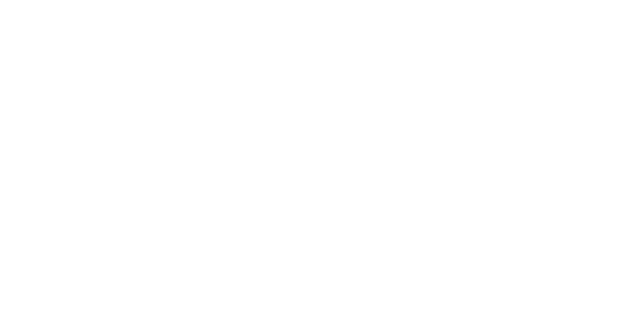
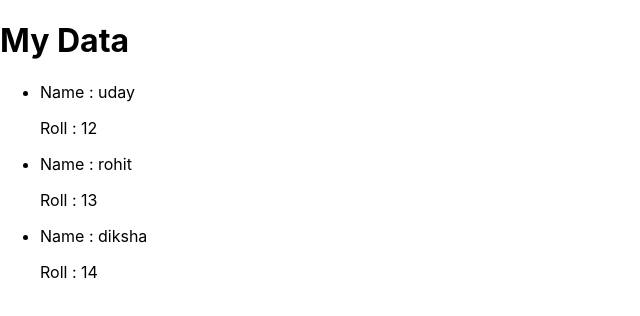
Before and after one commit to UDAYVEERUS/Todo_App, a React (Create React App) app: page /mydata in a window 1280 px wide. Before the commit this address had no page. Shown: the top 316 px of the page, without its empty margins (0-640 px from the left). Built offline with nearby package versions, Linux system fonts and the light colour scheme.

Commit message:
add array of object

```diff
--- a/src/App.js
+++ b/src/App.js
@@ -8,6 +8,7 @@
 import Timer from './components/Timer';
 import Todo from './components/Todo';
 import Fetchapi from './components/Fetchapi';
+import ArrayObject from './components/ArrayObject';
 function App() {
   return (
     <>
@@ -21,6 +22,8 @@
         <Route path='/showingtext' element={<ShowingText />} />
         <Route path='/timer' element={<Timer />} />
         <Route path='/data' element={<Fetchapi />} />
+        <Route path='/mydata' element={<ArrayObject />} />
+
         </Routes>
       </Router>
     </>
--- /dev/null
+++ b/src/components/ArrayObject.js
@@ -0,0 +1,36 @@
+import React from 'react'
+
+const ArrayObject = () => {
+    const data = [
+        {
+            id : 1,
+            name : "uday",
+            roll : 12
+        },
+        {
+            id : 2,
+            name : "rohit",
+            roll : 13
+        },
+        {
+            id : 3,
+            name :"diksha",
+            roll: 14
+        },
+    ]
+  return (
+    <div>
+      <h1>My Data</h1>
+      <ul>
+        {data.map((item) => (
+            <li key={item.id}>
+                <p>Name : {item.name}</p>
+                <p>Roll : {item.roll}</p>
+            </li>
+        ))}
+      </ul>
+    </div>
+  )
+}
+
+export default ArrayObject
```
Also changed, not shown: src/components/ArrayOfObject.js (+20 -4 lines).
